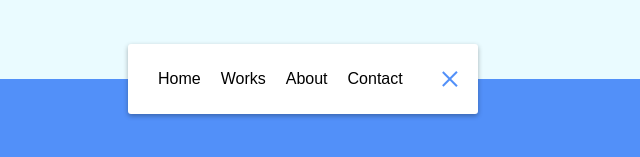
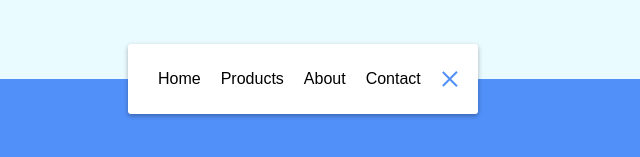
Before and after one commit to subhamBharadwaz/animated-navigation-js, a plain HTML site: page index.html in a window 1280 px wide. Shown: the part 321-478 px from the top of the page, 337-977 px from the left. Drawn offline with Linux system fonts and the light colour scheme; a web font is replaced by a local one.

Commit message:
Update index.html

```diff
--- a/index.html
+++ b/index.html
@@ -10,7 +10,7 @@
     <nav class="active" id="nav">
       <ul>
         <li><a href="#">Home</a></li>
-        <li><a href="#">Works</a></li>
+        <li><a href="#">Products</a></li>
         <li><a href="#">About</a></li>
         <li><a href="#">Contact</a></li>
       </ul>
```
